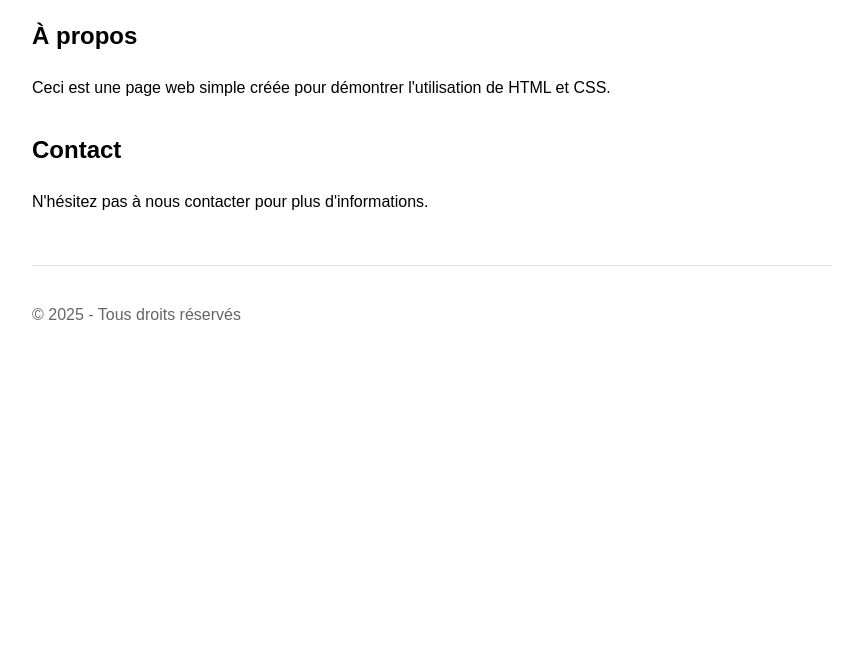
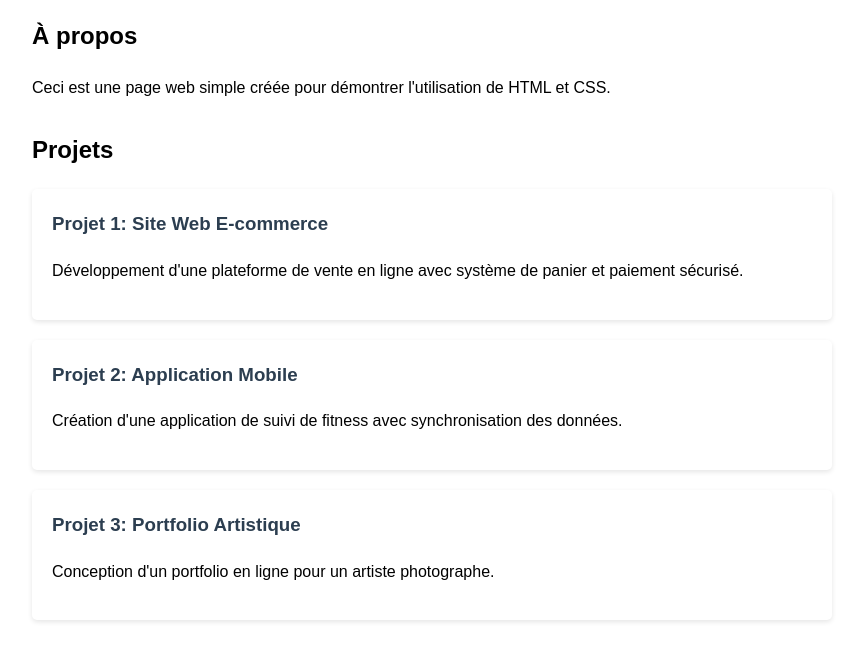
Before and after one commit to Luclegay/simple-page, a plain HTML site: page index.html in a window 1280 px wide. Shown: the part 114-761 px from the top of the page, without its empty margins (208-1066 px from the left). Drawn offline with Linux system fonts and the light colour scheme.

Commit message:
Ajout de la section Projets

```diff
--- a/index.html
+++ b/index.html
@@ -15,6 +15,21 @@
             <h2>À propos</h2>
             <p>Ceci est une page web simple créée pour démontrer l'utilisation de HTML et CSS.</p>
         </section>
+        <section class="projects">
+            <h2>Projets</h2>
+            <div class="project">
+                <h3>Projet 1: Site Web E-commerce</h3>
+                <p>Développement d'une plateforme de vente en ligne avec système de panier et paiement sécurisé.</p>
+            </div>
+            <div class="project">
+                <h3>Projet 2: Application Mobile</h3>
+                <p>Création d'une application de suivi de fitness avec synchronisation des données.</p>
+            </div>
+            <div class="project">
+                <h3>Projet 3: Portfolio Artistique</h3>
+                <p>Conception d'un portfolio en ligne pour un artiste photographe.</p>
+            </div>
+        </section>
         <section>
             <h2>Contact</h2>
             <p>N'hésitez pas à nous contacter pour plus d'informations.</p>
--- a/styles.css
+++ b/styles.css
@@ -23,6 +23,19 @@ section {
     margin-bottom: 30px;
 }
 
+.projects .project {
+    background-color: #fff;
+    padding: 20px;
+    margin-bottom: 20px;
+    border-radius: 5px;
+    box-shadow: 0 2px 5px rgba(0,0,0,0.1);
+}
+
+.projects h3 {
+    color: #2c3e50;
+    margin-top: 0;
+}
+
 footer {
     margin-top: 50px;
     padding-top: 20px;
```
